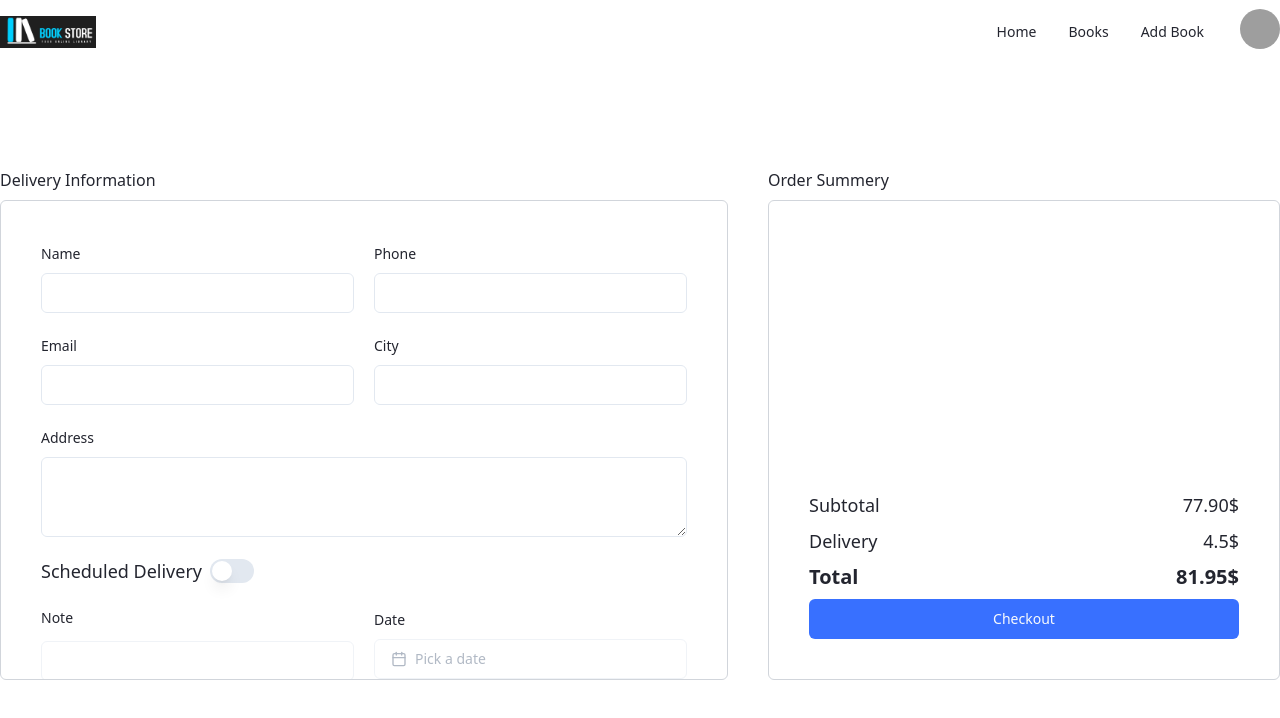
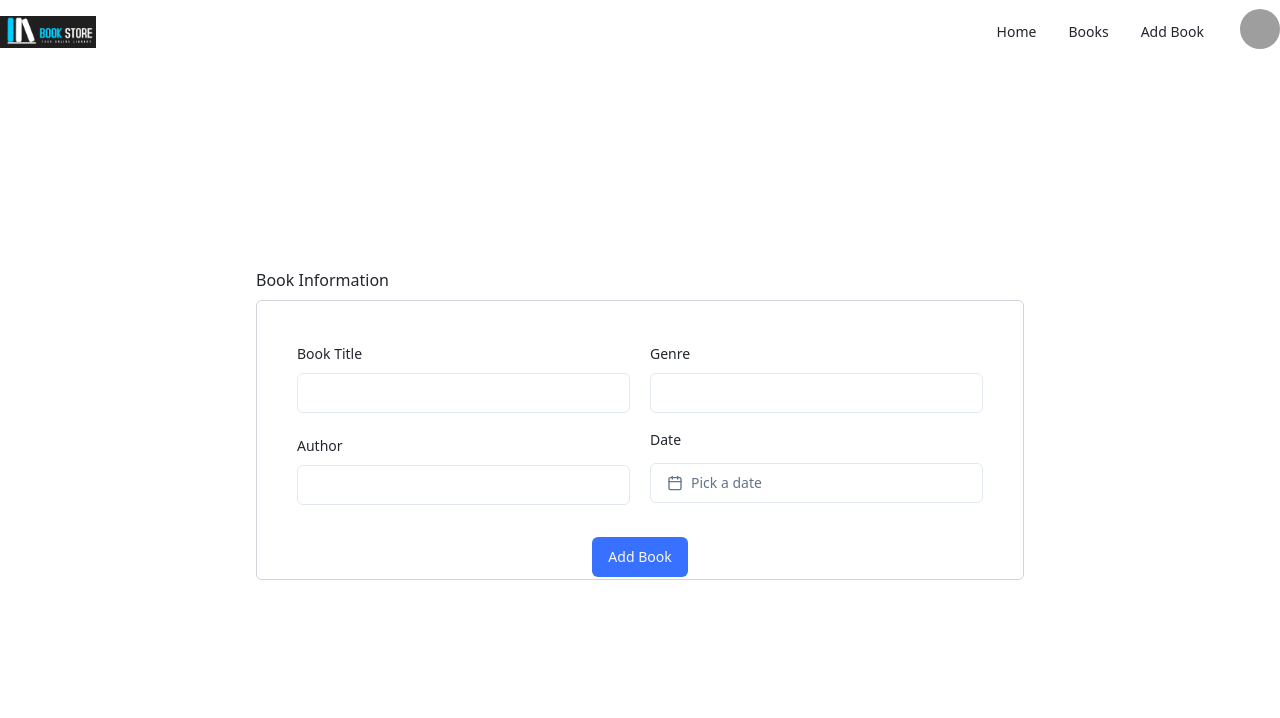
Before and after one commit to MDShakibul/book-application-client, a React (Vite) app: page /add-book in a window 1280 px wide. Shown: the top 718 px of the page. Built offline with nearby package versions, Linux system fonts and the light colour scheme; grey boxes are pictures that could not be loaded.

Commit message:
Add book form design

```diff
--- /dev/null
+++ b/src/pages/AddBook.tsx
@@ -0,0 +1,54 @@
+import { Button } from '@/components/ui/button';
+import { DatePickerWithPresets } from '@/components/ui/datePickerWithPreset';
+import { Input } from '@/components/ui/input';
+import { Label } from '@/components/ui/label';
+import { IProduct } from '@/types/globalTypes';
+
+import { useState } from 'react';
+
+export default function AddBook() {
+
+  //! Dummy Data
+
+  const products: IProduct[] = [];
+
+  //! **
+
+  return (
+    <div className="flex justify-center items-center h-[calc(100vh-80px)] gap-10 text-primary">
+      <div className="max-w-3xl w-full">
+        <h1 className="mb-2">Book Information</h1>
+        <div className="h-[35vh] border border-gray-300 rounded-md p-10 overflow-auto">
+          <div className="flex gap-5">
+            <div className="w-full space-y-5">
+              <div>
+                <Label htmlFor="book_title">Book Title</Label>
+                <Input type="text" id="book_title" className="mt-2" />
+              </div>
+              <div>
+                <Label htmlFor="author">Author</Label>
+                <Input type="text" id="author" className="mt-2" />
+              </div>
+            </div>
+            <div className="w-full space-y-5">
+              <div>
+                <Label htmlFor="genre">Genre</Label>
+                <Input type="text" id="genre" className="mt-2" />
+              </div>
+              <div className="w-full flex flex-col mt-">
+                <Label className="mb-4" htmlFor="name">
+                  Date
+                </Label>
+                <DatePickerWithPresets />
+              </div>
+            </div>
+          </div>
+          <div className='mt-8 text-center'>
+
+          <Button>Add Book</Button>
+          </div>
+        </div>
+      </div>
+    </div>
+  );
+}
--- a/src/pages/Checkout.tsx
+++ /dev/null
@@ -1,140 +0,0 @@
-import { Button } from '@/components/ui/button';
-import { DatePickerWithPresets } from '@/components/ui/datePickerWithPreset';
-import { Input } from '@/components/ui/input';
-import { Label } from '@/components/ui/label';
-import { RadioGroup, RadioGroupItem } from '@/components/ui/radio-group';
-import { Switch } from '@/components/ui/switch';
-import { Textarea } from '@/components/ui/textarea';
-import { IProduct } from '@/types/globalTypes';
-
-import { useState } from 'react';
-
-export default function Checkout() {
-  const [scheduled, setScheduled] = useState<boolean>(false);
-
-  //! Dummy Data
-
-  const products: IProduct[] = [];
-
-  //! **
-
-  return (
-    <div className="flex justify-center items-center h-[calc(100vh-80px)] gap-10 text-primary">
-      <div className="max-w-3xl w-full">
-        <h1 className="mb-2">Delivery Information</h1>
-        <div className="h-[60vh] border border-gray-300 rounded-md p-10 overflow-auto">
-          <div className="flex gap-5">
-            <div className="w-full space-y-5">
-              <div>
-                <Label htmlFor="name">Name</Label>
-                <Input type="text" id="name" className="mt-2" />
-              </div>
-              <div>
-                <Label htmlFor="name">Email</Label>
-                <Input type="text" id="name" className="mt-2" />
-              </div>
-            </div>
-            <div className="w-full space-y-5">
-              <div>
-                <Label htmlFor="name">Phone</Label>
-                <Input type="text" id="name" className="mt-2" />
-              </div>
-              <div>
-                <Label htmlFor="name">City</Label>
-                <Input type="text" id="name" className="mt-2" />
-              </div>
-            </div>
-          </div>
-          <div className="mt-5">
-            <Label htmlFor="name">Address</Label>
-            <Textarea id="name" className="mt-2" />
-          </div>
-          <div className="flex items-center gap-2 mt-5">
-            <Label className="text-lg">Scheduled Delivery</Label>
-            <Switch onClick={() => setScheduled(!scheduled)} />
-          </div>
-          <div className="flex gap-5 mt-5">
-            <div className="w-full">
-              <Label htmlFor="note">Note</Label>
-              <Input
-                disabled={!scheduled}
-                type="text"
-                id="note"
-                className="mt-3"
-              />
-            </div>
-            <div className="w-full flex flex-col mt-2">
-              <Label className="mb-3" htmlFor="name">
-                Date
-              </Label>
-              <DatePickerWithPresets disabled={!scheduled} />
-            </div>
-          </div>
-          <div className="mt-3">
-            <Label className="text-lg">Payment method</Label>
-            <div className="flex gap-5 mt-5">
-              <RadioGroup defaultValue="comfortable" className="flex">
-                <div className="flex items-center space-x-2">
-                  <RadioGroupItem
-                    value="online"
-                    id="r1"
-                    className="border border-gray-400"
-                  />
-                  <Label htmlFor="r1">Online payment</Label>
-                </div>
-                <div className="flex items-center space-x-2">
-                  <RadioGroupItem
-                    value="cash"
-                    id="r2"
-                    className="border border-gray-400"
-                  />
-                  <Label htmlFor="r2">Cash on delivery</Label>
-                </div>
-              </RadioGroup>
-            </div>
-          </div>
-        </div>
-      </div>
-      <div className="max-w-lg w-full">
-        <h1 className="mb-2">Order Summery</h1>
-        <div className="border border-gray-300 rounded-md h-[60vh] p-10 flex flex-col">
-          <div className="flex-grow  mb-2 space-y-2 overflow-auto">
-            {products.map((product) => (
-              <div className="flex justify-between items-center bg-gray-100 p-1 rounded-lg">
-                <div className="flex items-center">
-                  <img
-                    src={product.image}
-                    className="h-[82px] rounded-md mr-2"
-                    alt=""
-                  />
-                  <div>
-                    <h1 className="text-lg mb-2">{product.name}</h1>
-                    <p>Price: {product.price}</p>
-                  </div>
-                </div>
-                <div>
-                  <h1 className="text-4xl mr-5">{product.quantity}</h1>
-                </div>
-              </div>
-            ))}
-          </div>
-          <div className="space-y-2">
-            <div className="flex justify-between text-lg">
-              <p>Subtotal</p>
-              <p>77.90$</p>
-            </div>
-            <div className="flex justify-between text-lg">
-              <p>Delivery</p>
-              <p>4.5$</p>
-            </div>
-            <div className="flex justify-between text-xl font-bold">
-              <p>Total</p>
-              <p>81.95$</p>
-            </div>
-            <Button className="w-full">Checkout</Button>
-          </div>
-        </div>
-      </div>
-    </div>
-  );
-}
--- a/src/routes/routes.tsx
+++ b/src/routes/routes.tsx
@@ -4,7 +4,7 @@ import Login from '@/pages/Login';
 import NotFound from '@/pages/NotFound';
 import Home from '@/pages/Home';
 import Products from '@/pages/Books';
-import Checkout from '@/pages/Checkout';
+import AddBook from '@/pages/AddBook';
 import Signup from '@/pages/Signup';
 import ProductDetails from '@/pages/BookDetails';
 
@@ -27,7 +27,7 @@ const routes = createBrowserRouter([
       },
       {
         path: '/add-book',
-        element: <Checkout />,
+        element: <AddBook />,
       },
     ],
   },
```
